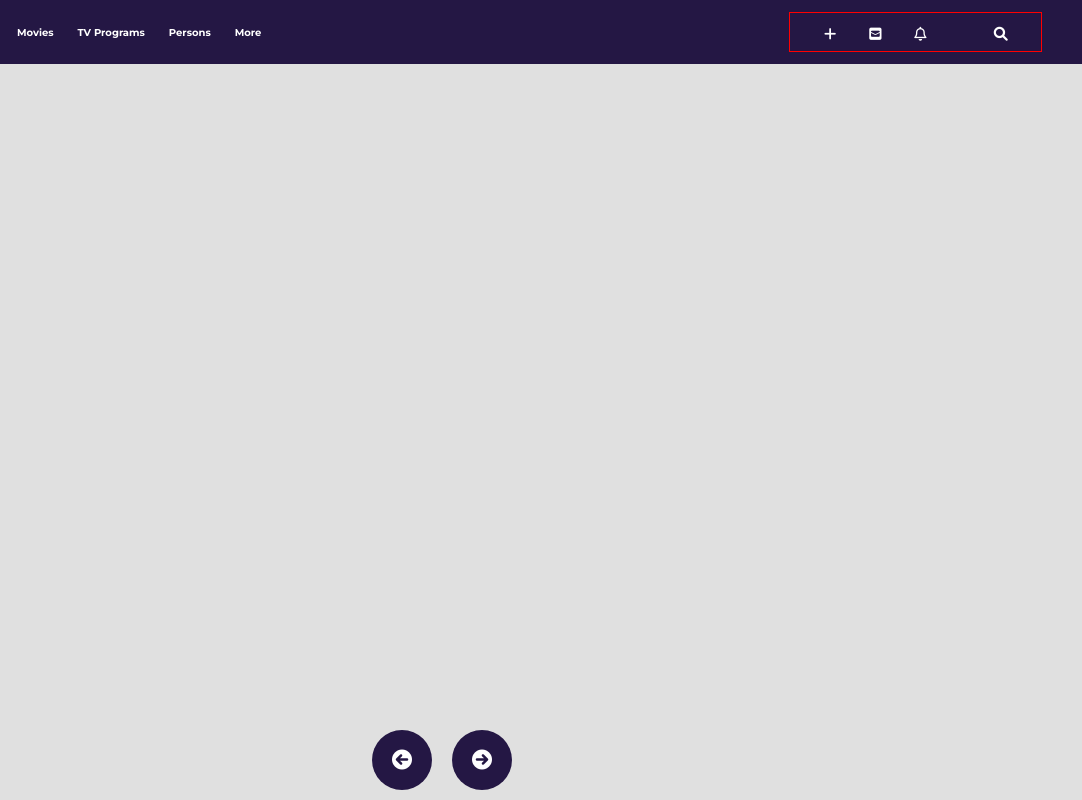
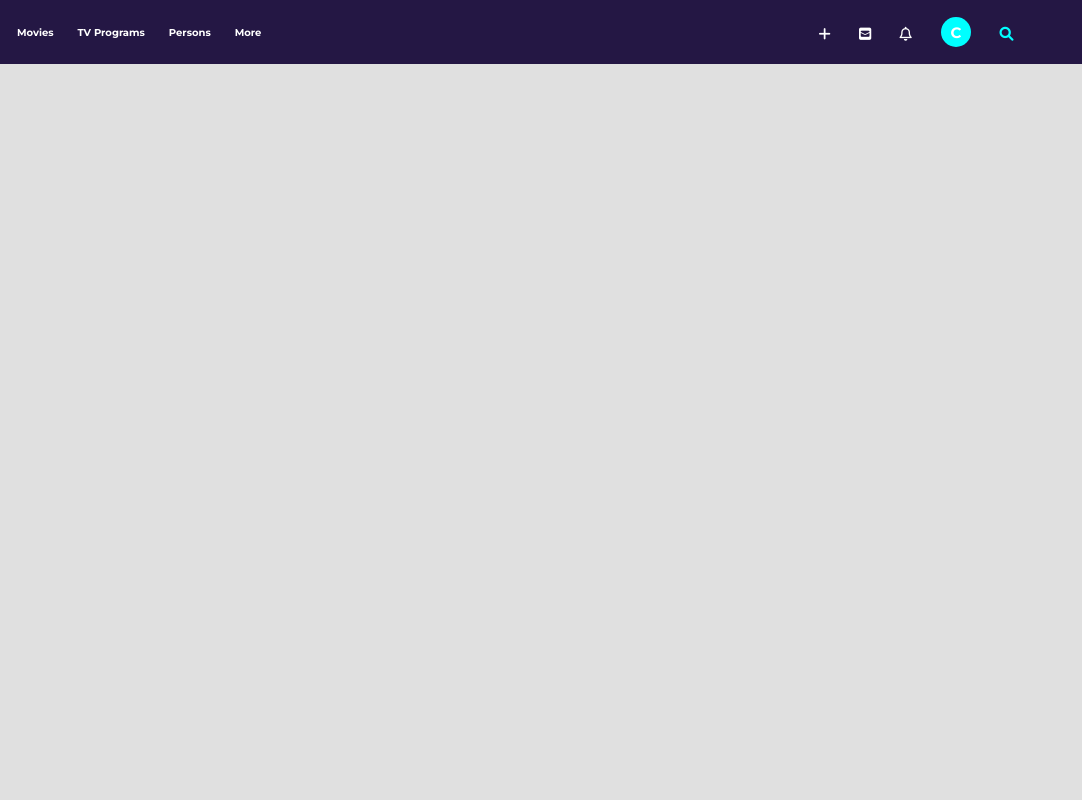
Before and after one commit to Christiano0407/MovieAPI, a website: page src/html/index.html in a window 1280 px wide. Shown: the full height of the page, 198-1280 px from the left. Drawn offline with Linux system fonts and the light colour scheme; no server answers.

Commit message:
moviesAPP

```diff
--- a/src/css/container.css
+++ b/src/css/container.css
@@ -24,6 +24,7 @@
 }
 .poster:active {
   transform: scale(1.1);
+  transition: ease-in-out;
 }
 .poster:hover {
   filter: grayscale(1);
@@ -32,45 +33,45 @@
 .poster :active {
   transform: scale(1.2);
 }
-.pagination {
-  width: 100%;
-  display: flex;
-  justify-content: center;
-  gap: 2rem;
-  padding: 1rem;
-  /* background: #100a1f; */
-  bottom: 0;
-  position: fixed;
-}
-.pagination .btn {
-  padding: 1rem;
-  border: none;
-  display: flex;
-  align-items: center;
-  justify-content: center;
-  height: 6rem;
-  width: 6rem;
-  cursor: pointer;
-  background: #241744;
-  border-radius: 10rem;
-}
-.btn i {
-  color: #fff;
-  padding: 0.5rem;
-  cursor: pointer;
-  border: none;
-  display: flex;
-  justify-content: center;
-  align-items: center;
-  font-size: 2rem;
-  outline: none;
-}
-.pagination .btn:hover {
-  border: 2px solid #fff;
-}
-.pagination .btn:active {
-  transform: scale(0.9);
-}
-.btn i:active {
-  transform: scale(0.9);
-}
+/* .pagination { */
+/*   width: 100%; */
+/*   display: flex; */
+/*   justify-content: center; */
+/*   gap: 2rem; */
+/*   padding: 1rem; */
+background: #100a1f;
+/*   bottom: 0; */
+/*   position: fixed; */
+/* } */
+/* .pagination .btn { */
+/*   padding: 1rem; */
+/*   border: none; */
+/*   display: flex; */
+/*   align-items: center; */
+/*   justify-content: center; */
+/*   height: 6rem; */
+/*   width: 6rem; */
+/*   cursor: pointer; */
+/*   background: #241744; */
+/*   border-radius: 10rem; */
+/* } */
+/* .btn i { */
+/*   color: #fff; */
+/*   padding: 0.5rem; */
+/*   cursor: pointer; */
+/*   border: none; */
+/*   display: flex; */
+/*   justify-content: center; */
+/*   align-items: center; */
+/*   font-size: 2rem; */
+/*   outline: none; */
+/* } */
+/* .pagination .btn:hover { */
+/*   border: 2px solid #fff; */
+/* } */
+/* .pagination .btn:active { */
+/*   transform: scale(0.9); */
+/* } */
+/* .btn i:active { */
+/*   transform: scale(0.9); */
+/* } */
--- a/src/css/header.css
+++ b/src/css/header.css
@@ -81,7 +81,7 @@ li.k-item a:hover {
   justify-content: flex-end;
   width: 253px;
   height: 40px;
-  border: 1px solid red;
+  /*border: 1px solid red;*/
 }
 .flex .primary {
   width: 100%;
@@ -122,3 +122,19 @@ i {
   font-size: 1.4rem;
   color: #fff;
 }
+.new_icon .avatar {
+  background: aqua;
+  width: 3rem;
+  height: 3rem;
+  text-align: center;
+  border-radius: 50%;
+  color: #fff;
+  font-size: 1.5rem;
+  font-weight: 600;
+  display: flex;
+  align-items: center;
+  justify-content: center;
+}
+.new_icon .color {
+  color: aqua;
+}
--- a/src/html/index.html
+++ b/src/html/index.html
@@ -64,11 +64,11 @@
                 ></a>
               </li>
               <li class="glyph new_buttons">
-                <a class="new_icon" href="#"></a>
+                <a class="new_icon" href="#"><span class="avatar">C</span></a>
               </li>
               <li class="glyph new_buttons">
                 <a class="new_icon" href="#"
-                  ><span><i class="fas fa-search"></i></span
+                  ><span><i class="color fas fa-search"></i></span
                 ></a>
               </li>
             </ul>
@@ -82,14 +82,14 @@
     <main class="main">
       <section class="container" id="container"></section>
 
-      <div class="pagination">
-        <button class="btn" id="btnBefore">
-          <i class="fas fa-arrow-circle-left"></i>
-        </button>
-        <button class="btn" id="btnAfter">
-          <i class="fas fa-arrow-circle-right"></i>
-        </button>
-      </div>
+      <!-- <div class="pagination"> -->
+      <!--   <button class="btn" id="btnBefore"> -->
+      <!--     <i class="fas fa-arrow-circle-left"></i> -->
+      <!--   </button> -->
+      <!--   <button class="btn" id="btnAfter"> -->
+      <!--     <i class="fas fa-arrow-circle-right"></i> -->
+      <!--   </button> -->
+      <!-- </div> -->
     </main>
     <script src="/src/js/index.js"></script>
   </body>
--- a/src/js/index.js
+++ b/src/js/index.js
@@ -1,24 +1,24 @@
 // API Javascript>
 //> Pagination
 let pages = 1;
-const btnBefore = document.getElementById(`btnBefore`);
-const btnAfter = document.getElementById(`btnAfter`);
+//const btnBefore = document.getElementById(`btnBefore`);
+//const btnAfter = document.getElementById(`btnAfter`);
 
-btnBefore.addEventListener(`click`, () => {
-  if (pages > 1) {
-    pages -= 1;
-    loadMovies();
-  }
-});
+/* btnBefore.addEventListener(`click`, () => { */
+/*   if (pages > 1) { */
+/*     pages -= 1; */
+/*     loadMovies(); */
+/*   } */
+/* }); */
 
-btnAfter.addEventListener(`click`, () => {
-  if (pages < 1000) {
-    pages += 1;
-    loadMovies();
-  }
-});
+/* btnAfter.addEventListener(`click`, () => { */
+/*   if (pages < 1000) { */
+/*     pages += 1; */
+/*     loadMovies(); */
+/*   } */
+/* }); */
 
-// (A)> Cargar películas>>
+// (A)> Cargar películas>>>>>>>>>>>>>>
 const loadMovies = async () => {
   try {
     const request = await fetch(
```
